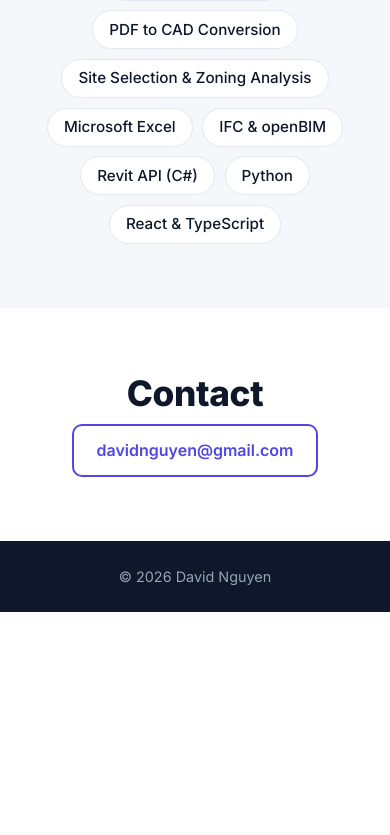
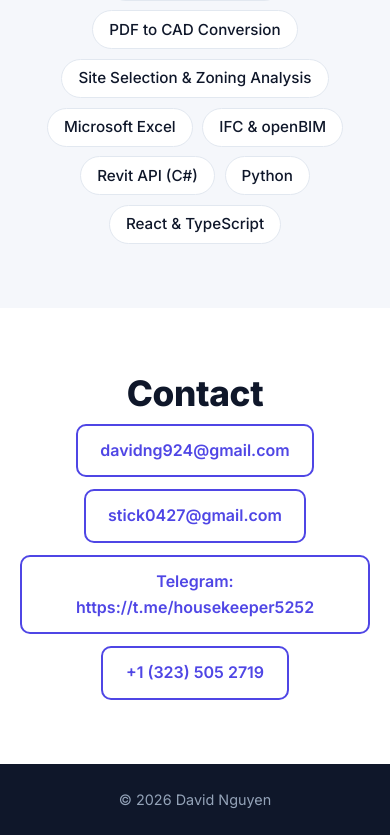
Before and after one commit to maria-martinezcpa/my-portfolio-project, a React (Vite) app: page / in a window 390 px wide. Shown: the part 7034-7869 px from the top of the page. Before the commit the page ends 7646 px from the top, so only its background shows below. Built offline with nearby package versions, Linux system fonts and the light colour scheme.

Commit message:
Update contact info with emails, Telegram, and phone
Co-Authored-By: Claude Opus 5.5 (1M context) <noreply@anthropic.com>

```diff
--- a/src/components/Contact.tsx
+++ b/src/components/Contact.tsx
@@ -1,13 +1,28 @@
-import { EMAIL } from '../data'
+import { EMAILS, PHONE, TELEGRAM } from '../data'
 
 export default function Contact() {
   return (
     <section id="contact" className="section" data-testid="contact">
       <div className="container contact">
         <h2>Contact</h2>
-        <a href={`mailto:${EMAIL}`} className="btn btn-outline">
-          {EMAIL}
-        </a>
+        <div className="contact-links">
+          {EMAILS.map((email) => (
+            <a key={email} href={`mailto:${email}`} className="btn btn-outline">
+              {email}
+            </a>
+          ))}
+          <a
+            href={TELEGRAM}
+            target="_blank"
+            rel="noopener noreferrer"
+            className="btn btn-outline"
+          >
+            Telegram: {TELEGRAM}
+          </a>
+          <a href={`tel:${PHONE.replace(/[^\d+]/g, '')}`} className="btn btn-outline">
+            {PHONE}
+          </a>
+        </div>
       </div>
     </section>
   )
--- a/src/data.ts
+++ b/src/data.ts
@@ -25,7 +25,9 @@ export interface Project {
 
 export const OWNER = 'David Nguyen'
 export const ROLE = 'BIM Modeler, GIS & Software Developer'
-export const EMAIL = 'davidnguyen@gmail.com'
+export const EMAILS = ['davidng924@gmail.com', 'stick0427@gmail.com']
+export const TELEGRAM = 'https://t.me/housekeeper5252'
+export const PHONE = '+1 (323) 505 2719'
 
 export const navLinks: NavLink[] = [
   { label: 'Projects', href: '#projects' },
--- a/src/index.css
+++ b/src/index.css
@@ -455,6 +455,7 @@ section { scroll-margin-top: 72px; }
 .about, .contact { text-align: center; max-width: 720px; }
 .about h2, .contact h2 { font-size: 2.2rem; }
 .about .tech-list { margin-top: 1.5rem; }
+.contact-links { display: flex; flex-wrap: wrap; justify-content: center; gap: 12px; }
 
 /* Project modal */
 .modal-backdrop {
```
